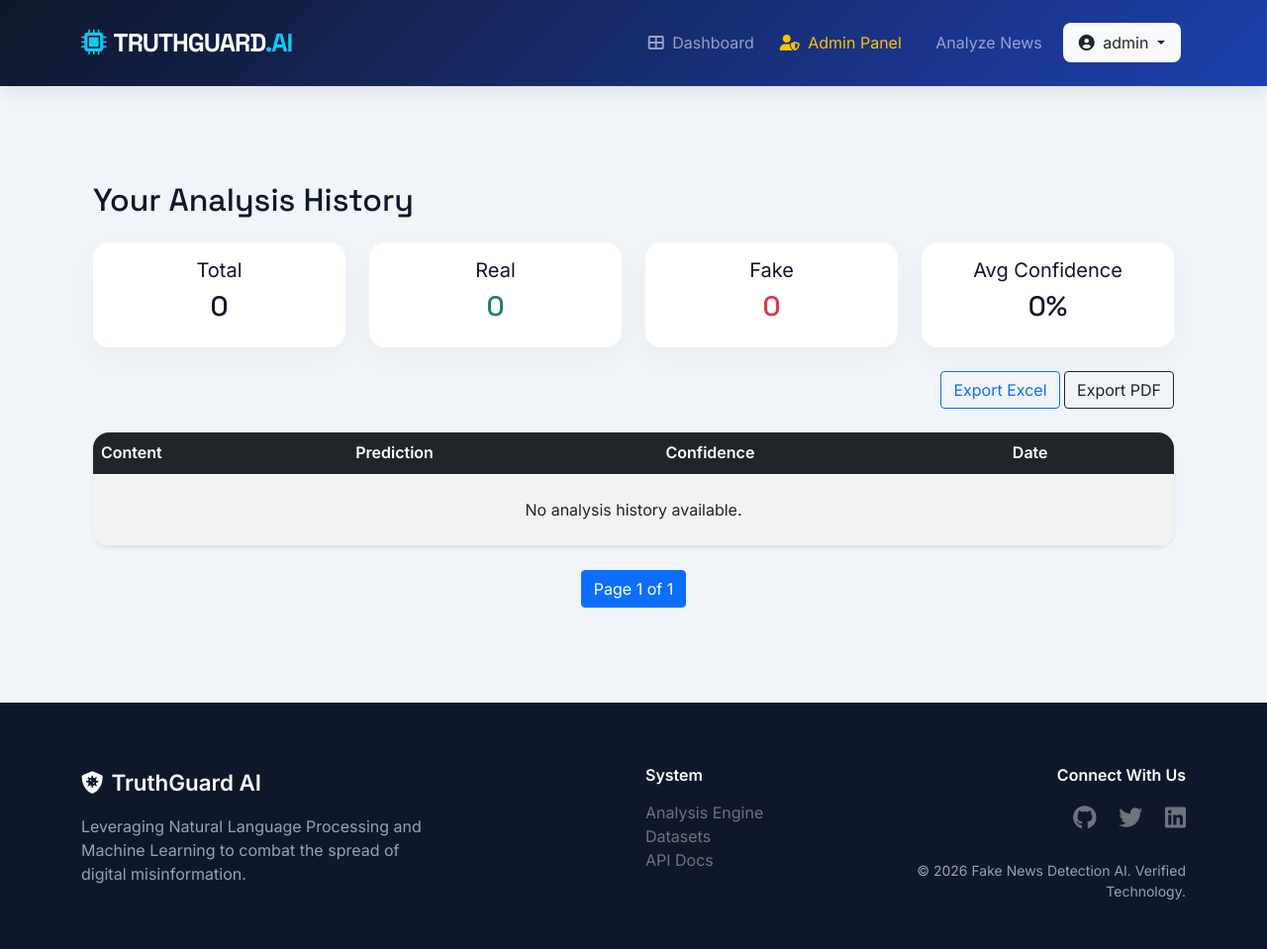
After one commit to nasirabbas827/FakeNews_Talha-Afaq, a Django app: page /analysis/history/ in a window 1280 px wide. The commit adds this page. Shown: the whole page at 99% size. Run offline with Django 4.2, Linux system fonts and the light colour scheme; a user stored in the database is signed in; data comes from the database, SQL or seed files in the repository; both versions use the stored data as it was after the commit; parts of the project's set-up code (start-up, migrations or seed data) failed here and were passed over.

Commit message:
After Prototype Project Final Code

```diff
--- a/myapp/urls.py
+++ b/myapp/urls.py
@@ -9,6 +9,10 @@ urlpatterns = [
     path('register/', views.register_view, name='user_register'),
     path('login/', views.login_view, name='user_login'),
     path('logout/', views.logout_view, name='logout'),
+    path('export/excel/', views.export_excel, name='export_excel'),
+    path('export/pdf/', views.export_pdf, name='export_pdf'),
+    path('analysis/history/', views.analysis_history, name='analysis_history'),
+    path('datasets/', views.dataset_list, name='dataset_list'),
 
     # Password Reset
     path('password_reset/', auth_views.PasswordResetView.as_view(), name='password_reset'),
--- a/myapp/views.py
+++ b/myapp/views.py
@@ -7,12 +7,37 @@ from .forms import (
     CustomUserChangeForm, ProfileForm, CustomUserCreationForm,
     CustomAuthenticationForm, NewsArticleForm
 )
-from .models import Profile, ActivityLog, NewsArticle, AnalysisResult
+from .models import Profile, ActivityLog, NewsArticle, AnalysisResult , ModelTrainingLog
+from django.core.paginator import Paginator
+from django.db.models import Avg
 import joblib
 import numpy as np
 import re
 import html
 import string
+import io
+import base64
+import matplotlib
+matplotlib.use('Agg')
+
+import matplotlib.pyplot as plt
+from django.http import HttpResponse
+from django.contrib.auth.decorators import login_required
+from reportlab.platypus import SimpleDocTemplate, Paragraph, Spacer, Table, TableStyle
+from reportlab.lib import colors, pagesizes
+from reportlab.lib.styles import getSampleStyleSheet, ParagraphStyle
+from reportlab.lib.units import inch
+from reportlab.platypus import KeepTogether
+from reportlab.platypus import LongTable
+from django.http import HttpResponse
+from reportlab.platypus import SimpleDocTemplate, Paragraph, Spacer, Table
+from openpyxl import Workbook
+
+from django.shortcuts import render, get_object_or_404
+from django.http import FileResponse, Http404
+from .models import Dataset
+import os
+
 
 # Load your trained model and vectorizer
 MODEL_PATH = 'models/fake_news_model_20260129_124205.joblib'
@@ -137,11 +162,174 @@ def change_password(request):
 
 @login_required
 def home(request):
-    recent_news = NewsArticle.objects.order_by('-submitted_at')[:5]
+    articles = NewsArticle.objects.filter(user=request.user) \
+        .select_related('analysis') \
+        .order_by('-submitted_at')
+
+    analyzed = articles.filter(analysis__isnull=False)
+
+    total_count = analyzed.count()
+    real_count = analyzed.filter(analysis__prediction='Real').count()
+    fake_count = analyzed.filter(analysis__prediction='Fake').count()
+
+    # ---------------------------------------------
+    # Get Latest Model Accuracy from Training Log
+    # ---------------------------------------------
+    latest_training = ModelTrainingLog.objects.order_by('-trained_at').first()
+
+    model_accuracy = 0
+    model_precision = 0
+    model_recall = 0
+    model_f1 = 0
+
+    if latest_training:
+        model_accuracy = latest_training.accuracy
+        model_precision = latest_training.precision
+        model_recall = latest_training.recall
+        model_f1 = latest_training.f1_score
+
+    # ---------------------------------------------
+    # Generate Pie Chart (Only if data exists)
+    # ---------------------------------------------
+    graph = None
+
+    if total_count > 0:
+        fig, ax = plt.subplots()
+
+        ax.pie(
+            [real_count, fake_count],
+            labels=['Real', 'Fake'],
+            autopct='%1.1f%%'
+        )
+        ax.set_title("Prediction Distribution")
+
+        buffer = io.BytesIO()
+        fig.savefig(buffer, format='png')
+        buffer.seek(0)
+
+        image_png = buffer.getvalue()
+        graph = base64.b64encode(image_png).decode('utf-8')
+
+        buffer.close()
+        plt.close(fig)
+
     context = {
-        'recent_news': recent_news
+        'recent_news': articles[:10],
+        'total_count': total_count,
+        'model_accuracy': model_accuracy,
+        'model_precision': model_precision,
+        'model_recall': model_recall,
+        'model_f1': model_f1,
+        'chart': graph
     }
+
     return render(request, 'dashboard.html', context)
+
+@login_required
+def export_excel(request):
+    analyzed = AnalysisResult.objects.filter(article__user=request.user)\
+        .select_related('article')
+
+    wb = Workbook()
+    ws = wb.active
+    ws.title = "Classification Results"
+
+    ws.append(["Content", "Prediction", "Confidence", "Date"])
+
+    for item in analyzed:
+        ws.append([
+            item.article.content,
+            item.prediction,
+            float(item.confidence_score),
+            item.analyzed_at.strftime("%Y-%m-%d")
+        ])
+
+    response = HttpResponse(
+        content_type='application/vnd.openxmlformats-officedocument.spreadsheetml.sheet'
+    )
+    response['Content-Disposition'] = 'attachment; filename=classification_results.xlsx'
+    wb.save(response)
+    return response
+
+
+
+@login_required
+def export_pdf(request):
+    response = HttpResponse(content_type='application/pdf')
+    response['Content-Disposition'] = 'attachment; filename=classification_results.pdf'
+
+    doc = SimpleDocTemplate(
+        response,
+        pagesize=pagesizes.A4,
+        rightMargin=30,
+        leftMargin=30,
+        topMargin=30,
+        bottomMargin=30
+    )
+
+    elements = []
+    styles = getSampleStyleSheet()
+
+    # Title
+    elements.append(Paragraph("Classification Report", styles['Title']))
+    elements.append(Spacer(1, 20))
+
+    # Custom smaller style for table content
+    small_style = ParagraphStyle(
+        name='SmallStyle',
+        parent=styles['Normal'],
+        fontSize=8,
+        leading=10
+    )
+
+    # Table Header
+    data = [[
+        Paragraph("<b>Content</b>", styles['Normal']),
+        Paragraph("<b>Prediction</b>", styles['Normal']),
+        Paragraph("<b>Confidence</b>", styles['Normal']),
+        Paragraph("<b>Date</b>", styles['Normal']),
+    ]]
+
+    # Fetch only current user's analyzed results
+    analyzed = (
+        AnalysisResult.objects
+        .filter(article__user=request.user)
+        .select_related('article')
+        .order_by('-analyzed_at')
+    )
+
+    # Add rows
+    for item in analyzed:
+        content_text = item.article.content[:300]  # limit long content
+        data.append([
+            Paragraph(content_text, small_style),
+            Paragraph(item.prediction, small_style),
+            Paragraph(f"{item.confidence_score}%", small_style),
+            Paragraph(item.analyzed_at.strftime("%Y-%m-%d"), small_style),
+        ])
+
+    # Create table with column widths
+    table = LongTable(
+        data,
+        colWidths=[3*inch, 1*inch, 1*inch, 1*inch],
+        repeatRows=1
+    )
+
+    table.setStyle(TableStyle([
+        ('BACKGROUND', (0, 0), (-1, 0), colors.grey),
+        ('TEXTCOLOR', (0, 0), (-1, 0), colors.whitesmoke),
+        ('GRID', (0, 0), (-1, -1), 0.5, colors.black),
+        ('VALIGN', (0, 0), (-1, -1), 'TOP'),
+        ('LEFTPADDING', (0, 0), (-1, -1), 5),
+        ('RIGHTPADDING', (0, 0), (-1, -1), 5),
+        ('TOPPADDING', (0, 0), (-1, -1), 4),
+        ('BOTTOMPADDING', (0, 0), (-1, -1), 4),
+    ]))
+
+    elements.append(table)
+    doc.build(elements)
+
+    return response
 
 
 @login_required
@@ -212,3 +400,50 @@ def submit_news(request):
         form = NewsArticleForm()
 
     return render(request, 'submit_news.html', {'form': form})
+
+
+
+
+
+@login_required
+def analysis_history(request):
+    results = AnalysisResult.objects.filter(
+        article__user=request.user
+    ).select_related('article').order_by('-analyzed_at')
+
+    paginator = Paginator(results, 10)
+    page_number = request.GET.get('page')
+    page_obj = paginator.get_page(page_number)
+
+    total = results.count()
+    real_count = results.filter(prediction='Real').count()
+    fake_count = results.filter(prediction='Fake').count()
+    avg_confidence = results.aggregate(
+        Avg('confidence_score')
+    )['confidence_score__avg']
+
+    context = {
+        'page_obj': page_obj,
+        'total': total,
+        'real_count': real_count,
+        'fake_count': fake_count,
+        'avg_confidence': round(avg_confidence, 2) if avg_confidence else 0,
+    }
+
+    return render(request, 'analysis_history.html', context)
+
+
+
+
+
+# =============================================
+# Dataset List View
+# =============================================
+@login_required
+def dataset_list(request):
+    datasets = Dataset.objects.all().order_by('-uploaded_at')
+
+    context = {
+        'datasets': datasets
+    }
+    return render(request, 'datasets.html', context)
--- a/myproject/settings.py
+++ b/myproject/settings.py
@@ -145,3 +145,9 @@ GOOGLE_REDIRECT_URI = 'http://localhost:8000/oauth2callback/'
 
 
 STATIC_URL = 'static/'
+import os
+
+BASE_DIR = os.path.dirname(os.path.dirname(os.path.abspath(__file__)))
+
+MEDIA_URL = '/media/'
+MEDIA_ROOT = os.path.join(BASE_DIR, 'media')
--- /dev/null
+++ b/templates/analysis_history.html
@@ -0,0 +1,115 @@
+{% extends "base.html" %}
+
+{% block title %}Analysis History{% endblock %}
+
+{% block content %}
+<div class="container my-5">
+
+    <h2 class="mb-4">Your Analysis History</h2>
+
+    <!-- Summary Cards -->
+    <div class="row mb-4">
+        <div class="col-md-3">
+            <div class="card p-3 text-center">
+                <h5>Total</h5>
+                <h3>{{ total }}</h3>
+            </div>
+        </div>
+        <div class="col-md-3">
+            <div class="card p-3 text-center">
+                <h5>Real</h5>
+                <h3 class="text-success">{{ real_count }}</h3>
+            </div>
+        </div>
+        <div class="col-md-3">
+            <div class="card p-3 text-center">
+                <h5>Fake</h5>
+                <h3 class="text-danger">{{ fake_count }}</h3>
+            </div>
+        </div>
+        <div class="col-md-3">
+            <div class="card p-3 text-center">
+                <h5>Avg Confidence</h5>
+                <h3>{{ avg_confidence }}%</h3>
+            </div>
+        </div>
+    </div>
+
+    <!-- Export Buttons -->
+    <div class="mb-4 text-end">
+        <a href="{% url 'export_excel' %}" class="btn btn-outline-primary">
+            Export Excel
+        </a>
+        <a href="{% url 'export_pdf' %}" class="btn btn-outline-dark">
+            Export PDF
+        </a>
+    </div>
+
+    <!-- Table -->
+    <div class="card shadow-sm">
+        <div class="table-responsive">
+            <table class="table table-striped mb-0">
+                <thead class="table-dark">
+                    <tr>
+                        <th>Content</th>
+                        <th>Prediction</th>
+                        <th>Confidence</th>
+                        <th>Date</th>
+                    </tr>
+                </thead>
+                <tbody>
+                    {% for result in page_obj %}
+                    <tr>
+
+                        <td>{{ result.article.content|truncatechars:200 }}</td>
+                        <td>
+                            {% if result.prediction == "Real" %}
+                                <span class="badge bg-success">Real</span>
+                            {% else %}
+                                <span class="badge bg-danger">Fake</span>
+                            {% endif %}
+                        </td>
+                        <td>{{ result.confidence_score }}%</td>
+                        <td>{{ result.analyzed_at|date:"M d, Y H:i" }}</td>
+                    </tr>
+                    {% empty %}
+                    <tr>
+                        <td colspan="4" class="text-center py-4">
+                            No analysis history available.
+                        </td>
+                    </tr>
+                    {% endfor %}
+                </tbody>
+            </table>
+        </div>
+    </div>
+
+    <!-- Pagination -->
+    <nav class="mt-4">
+        <ul class="pagination justify-content-center">
+            {% if page_obj.has_previous %}
+            <li class="page-item">
+                <a class="page-link" href="?page={{ page_obj.previous_page_number }}">
+                    Previous
+                </a>
+            </li>
+            {% endif %}
+
+            <li class="page-item active">
+                <span class="page-link">
+                    Page {{ page_obj.number }} of {{ page_obj.paginator.num_pages }}
+                </span>
+            </li>
+
+            {% if page_obj.has_next %}
+            <li class="page-item">
+                <a class="page-link" href="?page={{ page_obj.next_page_number }}">
+                    Next
+                </a>
+            </li>
+            {% endif %}
+        </ul>
+    </nav>
+
+</div>
+{% endblock %}
--- a/templates/base.html
+++ b/templates/base.html
@@ -145,7 +145,12 @@
                             </a>
                             <ul class="dropdown-menu dropdown-menu-end border-0 shadow">
                                 <li><a class="dropdown-item" href="{% url 'user_profile' %}">My Profile</a></li>
-                                <li><a class="dropdown-item" href="#">Analysis History</a></li>
+                                <li><a class="dropdown-item" href="{% url 'analysis_history' %}">Analysis History</a></li>
+                                <li>
+    <a class="dropdown-item" href="{% url 'dataset_list' %}">
+        Testing Datasets
+    </a>
+</li>
                                 <li><hr class="dropdown-divider"></li>
                                 <li><a class="dropdown-item text-danger" href="{% url 'logout' %}">Logout</a></li>
                             </ul>
```
Also changed, not shown: templates/dashboard.html (+92 -26 lines), templates/datasets.html (added, +58 -0 lines), db.sqlite3, 1 other file.
